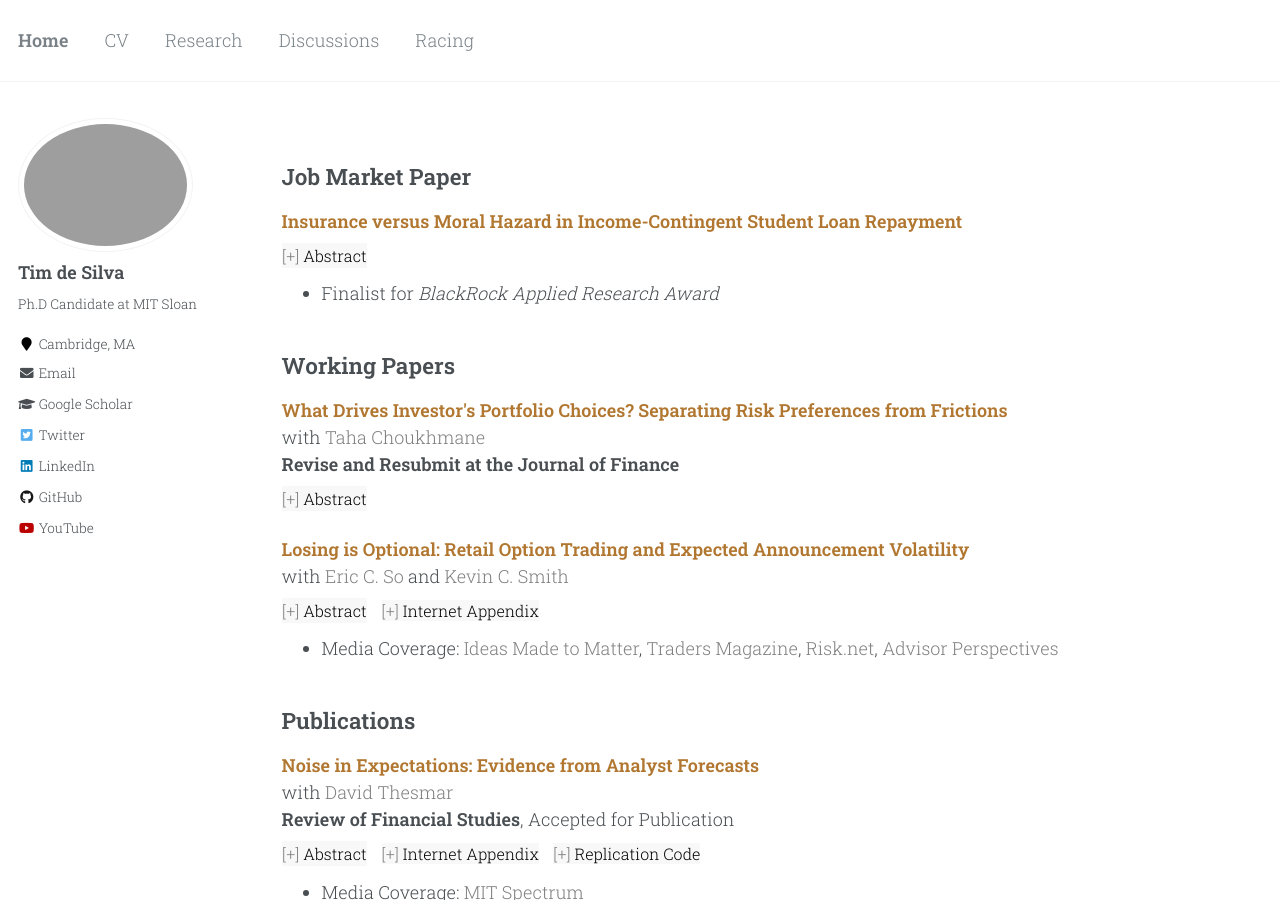
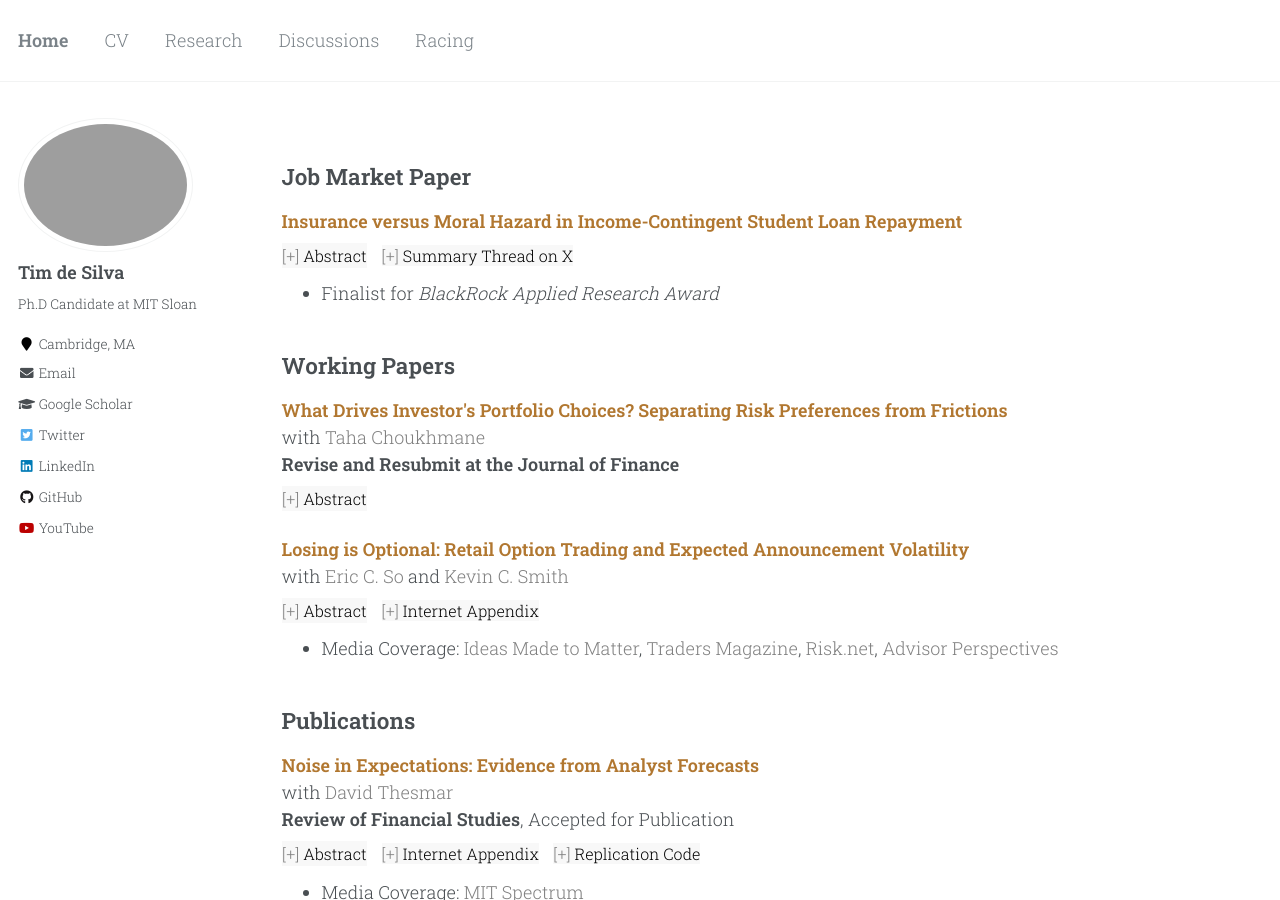
Before and after one commit to timhdesilva/timhdesilva.github.io, a Jekyll site: the page built from _pages/research.html, in a window 1280 px wide and 900 px high. Built offline with Jekyll 4.4.1, drawn with Linux system fonts in a browser that asks for light colours.

Commit message:
add summary thread

```diff
--- a/_pages/research.html
+++ b/_pages/research.html
@@ -59,7 +59,9 @@ author_profile: true
 
 <p>
     <a style="text-decoration:none; color:rgb(177, 119, 48); font-weight:bold" href="http://timhdesilva.github.io/files/papers/jmp_deSilva.pdf">Insurance versus Moral Hazard in Income-Contingent Student Loan Repayment</a>
-    <br><button class="abstract-button" data-target="jmp" style="margin-top:8px">Abstract</button>
+    <br>
+      <button class="abstract-button" data-target="jmp" style="margin-top:8px; margin-right: 10px;">Abstract</button>
+      <a style="text-decoration:none; background-color:#f8f8f8; font-size: 16px; font-family: Roboto Slab, serif;" href="https://x.com/timdesilva/status/1728472810203279590?s=20"><span style="color: gray;">[+]</span> <span style="color:black;">Summary Thread on X</span></a>
     <ul style="margin-top: -12px">
       <li>Finalist for <em>BlackRock Applied Research Award</em></li>
     </ul>
```
